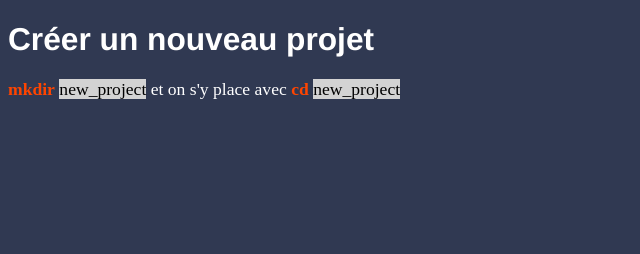
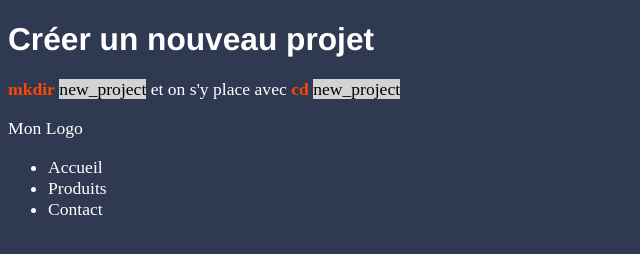
Before and after one commit to Issine/new_project, a plain HTML site: page index.html in a window 1280 px wide. Shown: the whole page, without its empty margins (0-640 px from the left). Drawn offline with Linux system fonts and the light colour scheme.

Commit message:
update index.html

```diff
--- a/index.html
+++ b/index.html
@@ -15,10 +15,14 @@
     <div class="container">
       <div class="header">
         <div class="logo">
-
+          <p>Mon Logo</p>
         </div>
         <div class="nav">
-
+          <ul>
+            <li>Accueil</li>
+            <li>Produits</li>
+            <li>Contact</li>
+          </ul>
         </div>
       </div>
     </div>
```
